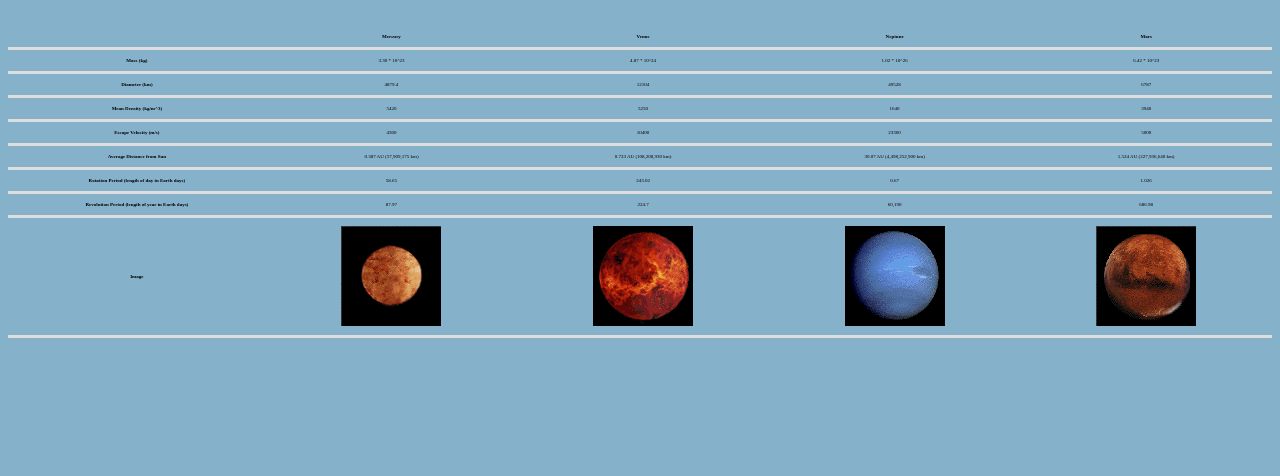
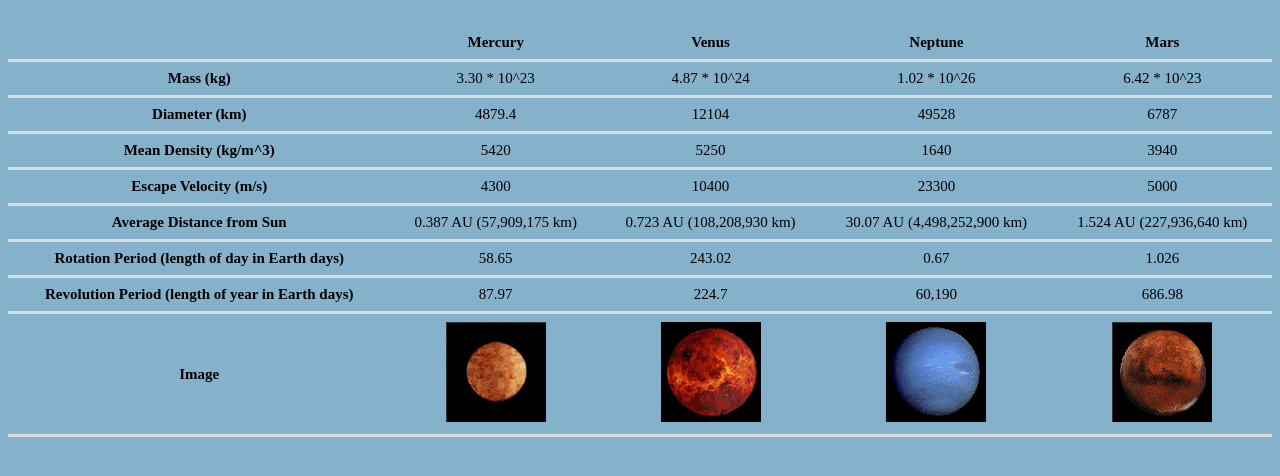
Before and after one commit to nandipatel/itmd361-lab5, a plain HTML site: page index.html in a window 1280 px wide. Shown: the part 72-548 px from the top of the page. Drawn offline with Linux system fonts and the light colour scheme.

Commit message:
fixing sizes

```diff
--- a/style.css
+++ b/style.css
@@ -6,7 +6,7 @@ table {
 }
 
 th {
-  font-size: 10px;
+  font-size: 20px;
 }
 
 th, td {
@@ -14,7 +14,7 @@ th, td {
   text-align: center;
   border-bottom: 3px solid #ddd;
   font-family: 'Playfair Display', serif;
-  font-size: 5px;
+  font-size: 15px;
 }
 
 h2{
```
